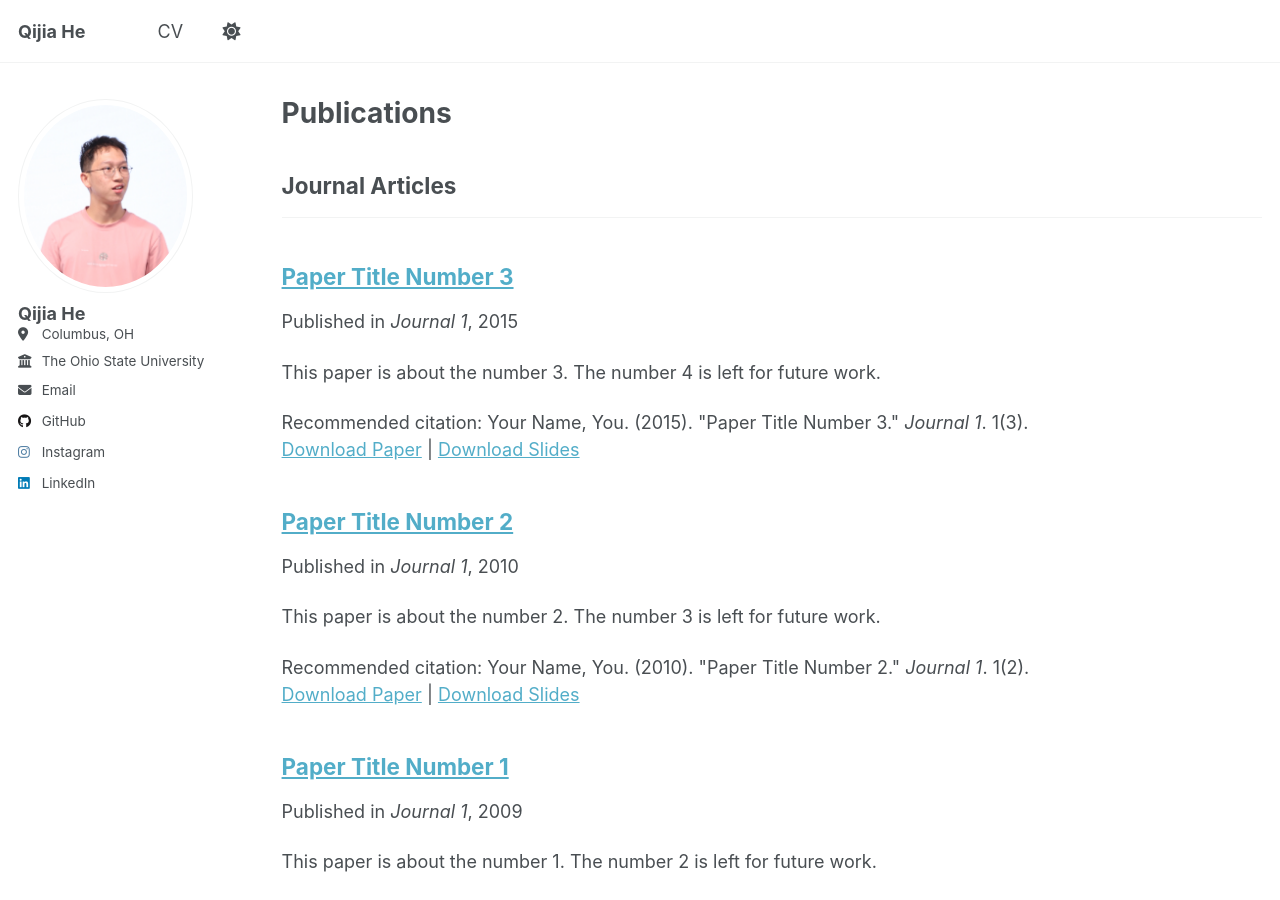
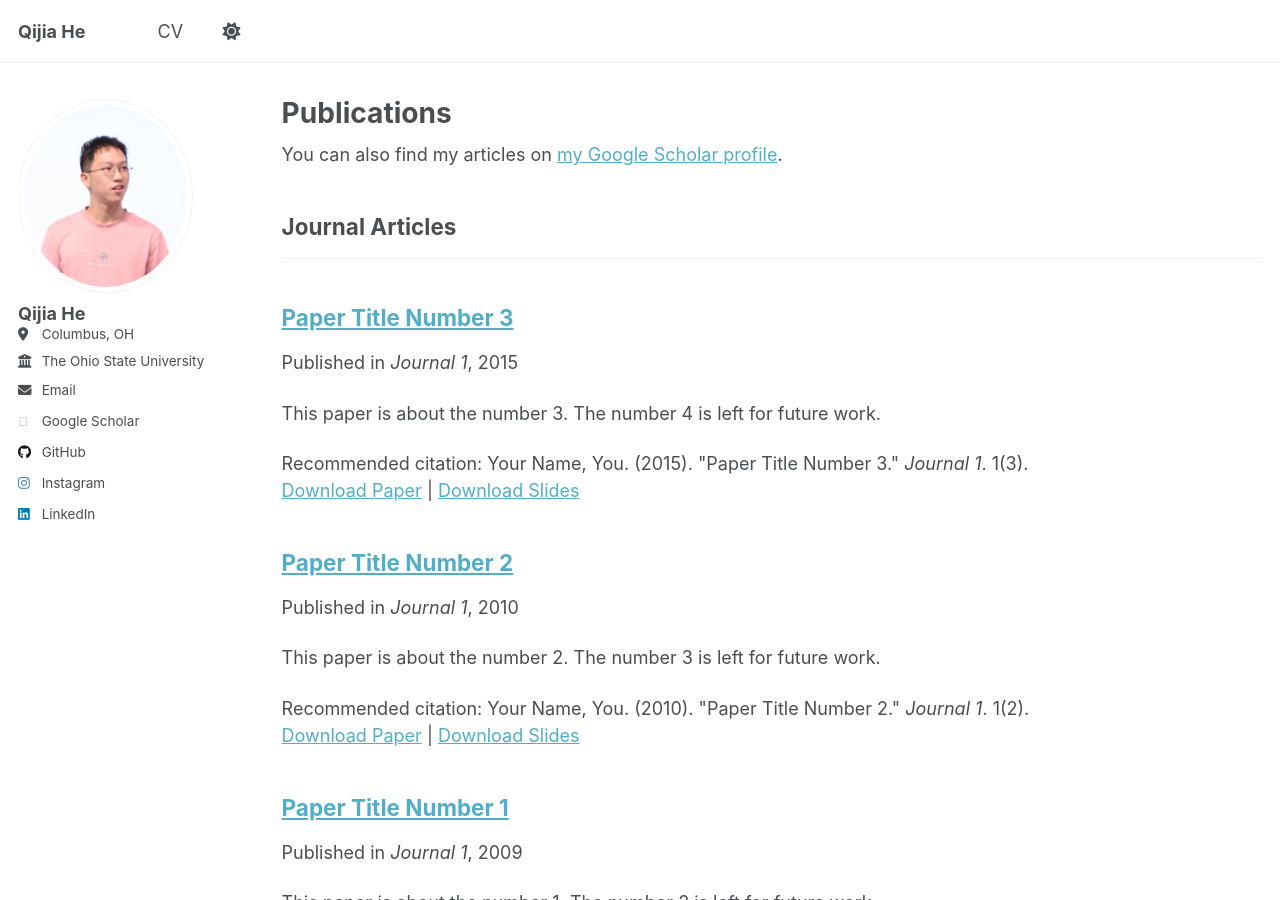
Before and after one commit to Heqijia/heqijia.github.io, a Jekyll site: the page built from _pages/publications.html, in a window 1280 px wide and 900 px high. Built offline with Jekyll 4.4.1, drawn with Linux system fonts in a browser that asks for light colours; a script that is not in the unit is left out; part of the change alters nothing that is shown.

Commit message:
Add Google Scholar link

```diff
--- a/_config.yml
+++ b/_config.yml
@@ -34,7 +34,7 @@ author:
   # Academic websites
   academia         : # URL
   arxiv            : # URL - Update with the correct link to your profile
-  googlescholar    : # "https://scholar.google.com/citations?user=PS_CX0AAAAAJ"
+  googlescholar    : "https://scholar.google.com/citations?user=zjrzKiQAAAAJ&hl=en"
   impactstory      : # URL
   orcid            : # "http://orcid.org/yourorcidurl"
   semantic         : # URL
```
